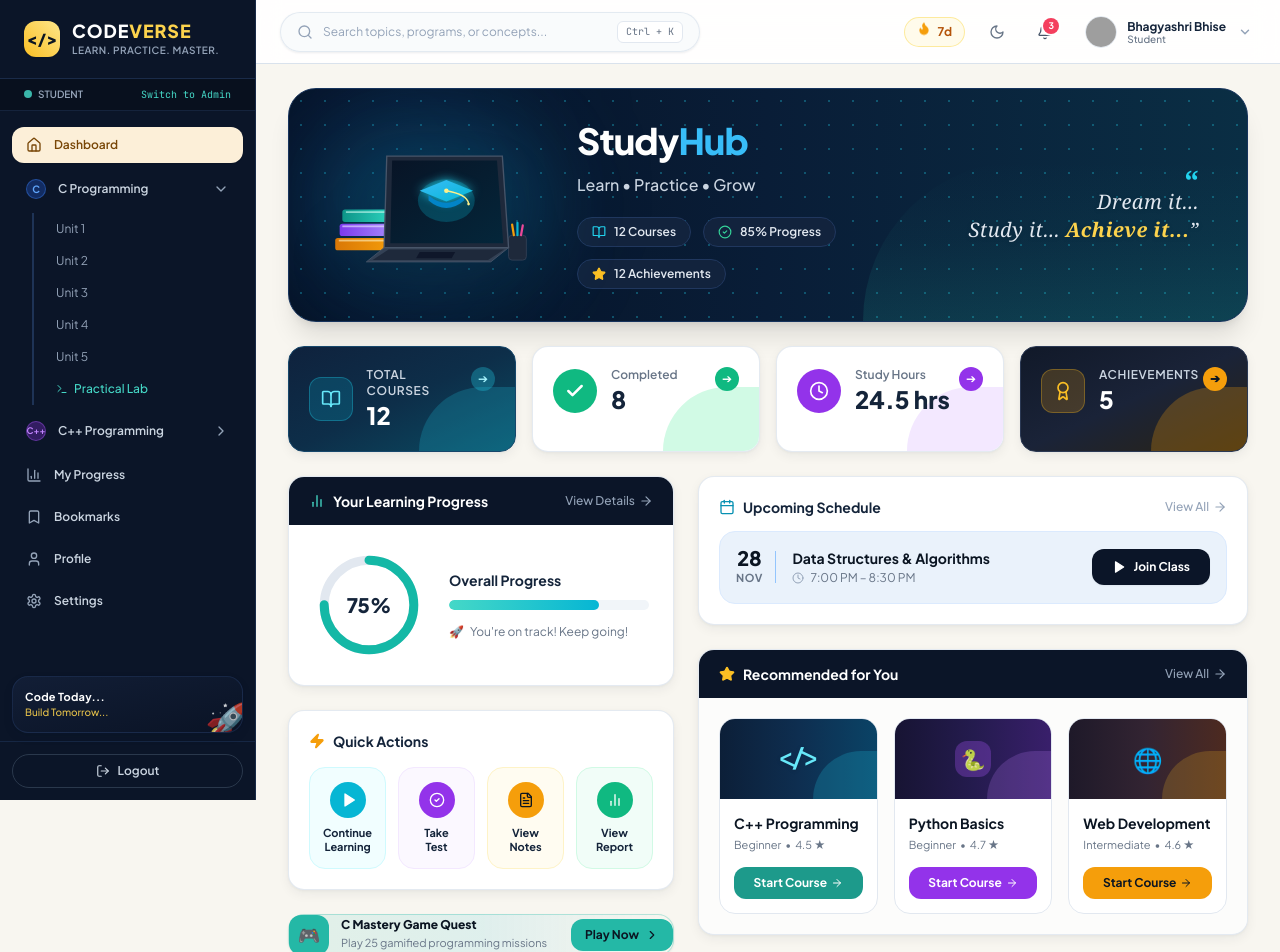
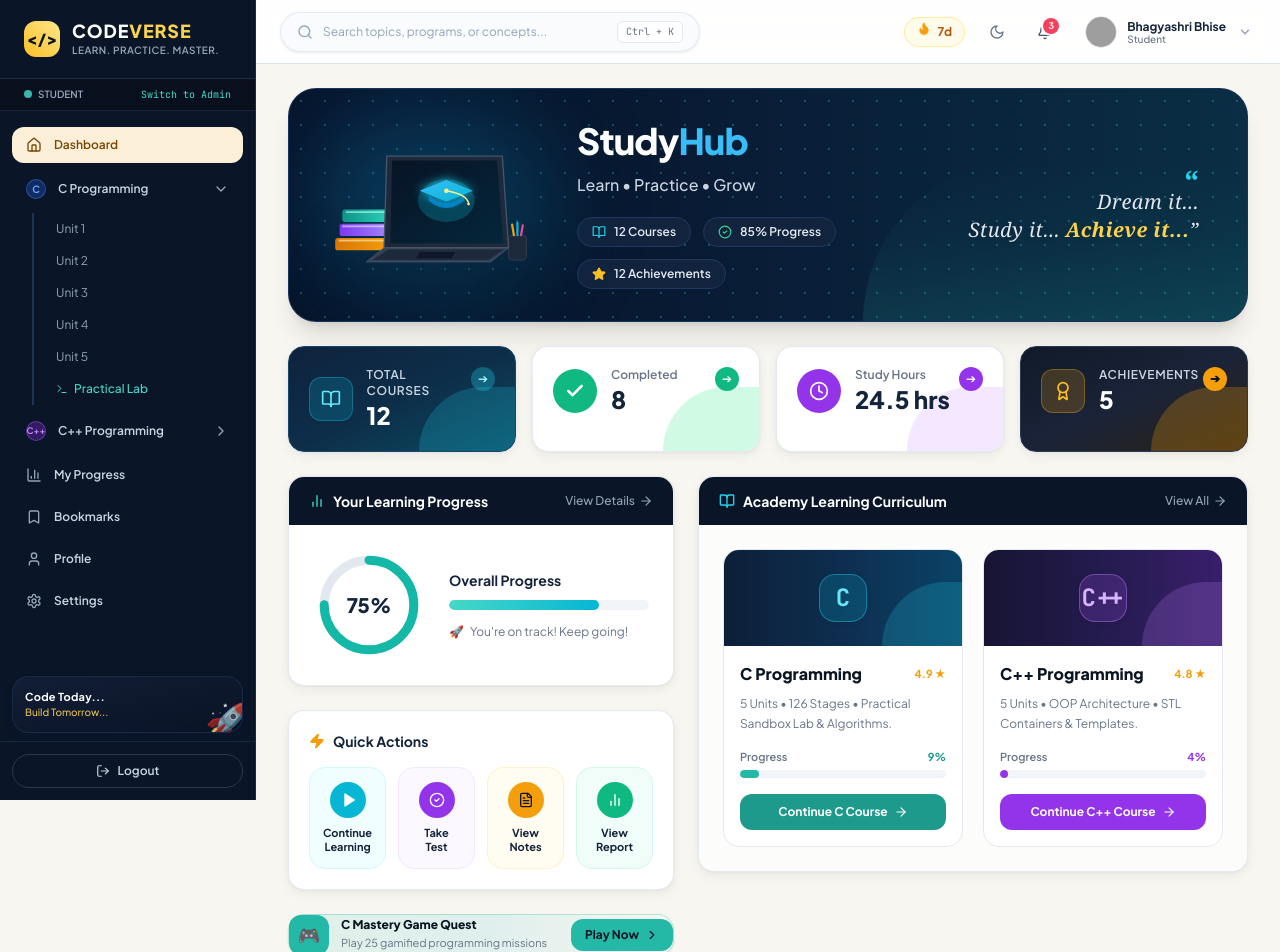
Before and after one commit to bbhagyashri928-max/studyhub, a React (Vite) app: page / in a window 1280 px wide. Shown: the top 952 px of the page. Built offline with nearby package versions, Linux system fonts and the light colour scheme; grey boxes are pictures that could not be loaded.

Commit message:
Update Dashboard: remove Upcoming Schedule, add Academy Learning Curriculum with C and C++

```diff
--- a/src/pages/user/Dashboard.tsx
+++ b/src/pages/user/Dashboard.tsx
@@ -476,68 +476,17 @@ export const Dashboard: React.FC<DashboardProps> = ({ onNavigate }) => {
         </div>
 
         {/* =====================================================================
-            RIGHT COLUMN (~60% width): Upcoming Schedule & Recommended for You
+            RIGHT COLUMN (~60% width): Academy Learning Curriculum
            ===================================================================== */}
         <div className="lg:col-span-7 space-y-6">
 
-          {/* 1. Upcoming Schedule Card */}
-          <div className="rounded-2xl bg-white dark:bg-navy-900 border border-slate-200/90 dark:border-navy-800 p-5 shadow-soft space-y-3.5">
-            <div className="flex items-center justify-between">
-              <div className="flex items-center gap-2">
-                <Calendar className="w-4 h-4 text-cyan-600 dark:text-cyan-400" />
-                <h3 className="font-bold text-sm text-navy-900 dark:text-white">Upcoming Schedule</h3>
-              </div>
-              <button
-                onClick={() => onNavigate('course-c')}
-                className="text-xs text-slate-400 hover:text-navy-900 dark:hover:text-white transition-colors flex items-center gap-1 font-medium"
-              >
-                <span>View All</span>
-                <ArrowRight className="w-3.5 h-3.5" />
-              </button>
-            </div>
-
-            {/* Schedule Item (Date Block + Title + Join Class Button) */}
-            <div className="p-4 rounded-2xl bg-[#EAF2FB] dark:bg-[#0E1C33] border border-blue-100 dark:border-blue-900/50 flex flex-col sm:flex-row items-center justify-between gap-4">
-              <div className="flex items-center gap-4 w-full sm:w-auto">
-                {/* Date Block with Vertical Separator */}
-                <div className="flex items-center gap-3 flex-shrink-0">
-                  <div className="text-center">
-                    <span className="text-xl font-black text-navy-950 dark:text-white block leading-none">28</span>
-                    <span className="text-[11px] font-bold text-slate-500 uppercase tracking-wider block mt-0.5">Nov</span>
-                  </div>
-                  <div className="w-[1.5px] h-8 bg-blue-300 dark:bg-blue-800" />
-                </div>
-
-                {/* Session Details */}
-                <div>
-                  <h4 className="font-bold text-sm text-navy-950 dark:text-white">
-                    Data Structures & Algorithms
-                  </h4>
-                  <p className="text-xs text-slate-500 dark:text-slate-400 mt-0.5 flex items-center gap-1.5">
-                    <Clock className="w-3 h-3 text-slate-400" />
-                    <span>7:00 PM – 8:30 PM</span>
-                  </p>
-                </div>
-              </div>
-
-              {/* Join Class / Continue Study Button */}
-              <button
-                onClick={() => onNavigate('course-c')}
-                className="w-full sm:w-auto px-5 py-2.5 rounded-xl bg-[#0B1528] hover:bg-[#13223B] text-white text-xs font-bold flex items-center justify-center gap-2 shadow-sm transition-all flex-shrink-0"
-              >
-                <Play className="w-3.5 h-3.5 fill-current" />
-                <span>Join Class</span>
-              </button>
-            </div>
-          </div>
-
-          {/* 2. Recommended for You (Dark Header + 3 Course Cards) */}
+          {/* Academy Learning Curriculum (Dark Header + 2 Course Cards for C & C++) */}
           <div className="rounded-2xl bg-white dark:bg-navy-900 border border-slate-200/90 dark:border-navy-800 shadow-soft overflow-hidden">
             {/* Dark Header */}
             <div className="bg-[#0B1528] text-white px-5 py-3.5 flex items-center justify-between">
               <div className="flex items-center gap-2">
-                <Star className="w-4 h-4 text-amber-400 fill-amber-400" />
-                <h3 className="font-bold text-sm">Recommended for You</h3>
+                <BookOpen className="w-4 h-4 text-cyan-400" />
+                <h3 className="font-bold text-sm">Academy Learning Curriculum</h3>
               </div>
               <button
                 onClick={() => onNavigate('course-c')}
@@ -548,106 +497,113 @@ export const Dashboard: React.FC<DashboardProps> = ({ onNavigate }) => {
               </button>
             </div>
 
-            {/* 3 Course Cards Grid (Matching Reference Mockup) */}
-            <div className="grid grid-cols-1 md:grid-cols-3 gap-4 p-5 bg-[#FAF9F7]/50 dark:bg-navy-950/40">
+            {/* 2 Course Cards Grid (C Programming & C++ Programming) */}
+            <div className="grid grid-cols-1 md:grid-cols-2 gap-5 p-6 bg-[#FAF9F7]/50 dark:bg-navy-950/40">
 
-              {/* Course 1: C++ Programming */}
+              {/* Course 1: C Programming */}
               <div className="rounded-2xl bg-white dark:bg-navy-900 border border-slate-200 dark:border-navy-800 overflow-hidden flex flex-col justify-between shadow-xs hover:shadow-soft transition-all group">
                 <div>
                   {/* Top Graphic Banner with Cyan/Blue Wave */}
-                  <div className="h-20 bg-gradient-to-r from-[#0C1F38] via-[#0E2E50] to-[#0A4366] flex items-center justify-center relative overflow-hidden">
-                    <div className="absolute right-0 bottom-0 w-16 h-12 bg-cyan-400/20 rounded-tl-full" />
-                    <span className="font-mono font-black text-2xl text-cyan-300 drop-shadow">
-                      &lt;/&gt;
-                    </span>
+                  <div className="h-24 bg-gradient-to-r from-[#0C1F38] via-[#0E2E50] to-[#0A4366] flex items-center justify-center relative overflow-hidden">
+                    <div className="absolute right-0 bottom-0 w-20 h-16 bg-cyan-400/20 rounded-tl-full" />
+                    <div className="flex items-center gap-2 relative z-10">
+                      <div className="w-12 h-12 rounded-2xl bg-cyan-500/20 border border-cyan-400/40 text-cyan-300 flex items-center justify-center font-mono font-black text-2xl drop-shadow">
+                        C
+                      </div>
+                    </div>
                   </div>
 
-                  <div className="p-3.5">
-                    <h4 className="font-bold text-xs sm:text-sm text-navy-950 dark:text-white truncate">
-                      C++ Programming
-                    </h4>
-                    <p className="text-[11px] text-slate-500 dark:text-slate-400 mt-1 flex items-center gap-1">
-                      <span>Beginner</span>
-                      <span>•</span>
-                      <span>4.5 ★</span>
+                  <div className="p-4 space-y-2">
+                    <div className="flex items-center justify-between">
+                      <h4 className="font-black text-base text-navy-950 dark:text-white truncate">
+                        C Programming
+                      </h4>
+                      <span className="text-[11px] font-bold text-amber-500 flex items-center gap-0.5">
+                        4.9 ★
+                      </span>
+                    </div>
+
+                    <p className="text-xs text-slate-500 dark:text-slate-400 leading-relaxed">
+                      5 Units • 126 Stages • Practical Sandbox Lab & Algorithms.
                     </p>
+
+                    {/* Progress Bar */}
+                    <div className="pt-2 space-y-1">
+                      <div className="flex items-center justify-between text-[11px] text-slate-500 font-semibold">
+                        <span>Progress</span>
+                        <span className="text-teal-600 dark:text-teal-400 font-bold">{cPercent}%</span>
+                      </div>
+                      <div className="w-full bg-slate-100 dark:bg-navy-800 h-2 rounded-full overflow-hidden">
+                        <div
+                          className="h-full rounded-full bg-teal-500 transition-all duration-500"
+                          style={{ width: `${cPercent}%` }}
+                        />
+                      </div>
+                    </div>
                   </div>
                 </div>
 
-                <div className="p-3.5 pt-0">
+                <div className="p-4 pt-0">
                   <button
-                    onClick={() => onNavigate('course-cpp')}
-                    className="w-full py-2 rounded-xl bg-teal-600 hover:bg-teal-500 text-white text-xs font-bold transition-all flex items-center justify-center gap-1 shadow-2xs"
+                    onClick={() => onNavigate('course-c')}
+                    className="w-full py-2.5 rounded-xl bg-teal-600 hover:bg-teal-500 active:scale-98 text-white text-xs font-bold transition-all flex items-center justify-center gap-1.5 shadow-2xs"
                   >
-                    <span>Start Course</span>
-                    <ArrowRight className="w-3 h-3" />
+                    <span>{cPercent > 0 ? 'Continue C Course' : 'Start C Course'}</span>
+                    <ArrowRight className="w-3.5 h-3.5" />
                   </button>
                 </div>
               </div>
 
-              {/* Course 2: Python Basics */}
+              {/* Course 2: C++ Programming */}
               <div className="rounded-2xl bg-white dark:bg-navy-900 border border-slate-200 dark:border-navy-800 overflow-hidden flex flex-col justify-between shadow-xs hover:shadow-soft transition-all group">
                 <div>
-                  {/* Top Graphic Banner with Purple Wave */}
-                  <div className="h-20 bg-gradient-to-r from-[#171433] via-[#241B4E] to-[#391F6B] flex items-center justify-center relative overflow-hidden">
-                    <div className="absolute right-0 bottom-0 w-16 h-12 bg-purple-400/20 rounded-tl-full" />
-                    {/* Python stylized icon */}
-                    <div className="w-9 h-9 rounded-xl bg-purple-500/30 flex items-center justify-center text-xl font-bold text-purple-300">
-                      🐍
+                  {/* Top Graphic Banner with Purple/Coral Wave */}
+                  <div className="h-24 bg-gradient-to-r from-[#171433] via-[#241B4E] to-[#391F6B] flex items-center justify-center relative overflow-hidden">
+                    <div className="absolute right-0 bottom-0 w-20 h-16 bg-purple-400/20 rounded-tl-full" />
+                    <div className="flex items-center gap-2 relative z-10">
+                      <div className="w-12 h-12 rounded-2xl bg-purple-500/20 border border-purple-400/40 text-purple-300 flex items-center justify-center font-mono font-black text-2xl drop-shadow">
+                        C++
+                      </div>
                     </div>
                   </div>
 
-                  <div className="p-3.5">
-                    <h4 className="font-bold text-xs sm:text-sm text-navy-950 dark:text-white truncate">
-                      Python Basics
-                    </h4>
-                    <p className="text-[11px] text-slate-500 dark:text-slate-400 mt-1 flex items-center gap-1">
-                      <span>Beginner</span>
-                      <span>•</span>
-                      <span>4.7 ★</span>
+                  <div className="p-4 space-y-2">
+                    <div className="flex items-center justify-between">
+                      <h4 className="font-black text-base text-navy-950 dark:text-white truncate">
+                        C++ Programming
+                      </h4>
+                      <span className="text-[11px] font-bold text-amber-500 flex items-center gap-0.5">
+                        4.8 ★
+                      </span>
+                    </div>
+
+                    <p className="text-xs text-slate-500 dark:text-slate-400 leading-relaxed">
+                      5 Units • OOP Architecture • STL Containers & Templates.
                     </p>
+
+                    {/* Progress Bar */}
+                    <div className="pt-2 space-y-1">
+                      <div className="flex items-center justify-between text-[11px] text-slate-500 font-semibold">
+                        <span>Progress</span>
+                        <span className="text-purple-600 dark:text-purple-400 font-bold">{cppPercent}%</span>
+                      </div>
+                      <div className="w-full bg-slate-100 dark:bg-navy-800 h-2 rounded-full overflow-hidden">
+                        <div
+                          className="h-full rounded-full bg-purple-600 transition-all duration-500"
+                          style={{ width: `${cppPercent}%` }}
+                        />
+                      </div>
+                    </div>
                   </div>
                 </div>
 
-                <div className="p-3.5 pt-0">
+                <div className="p-4 pt-0">
                   <button
-                    onClick={() => onNavigate('course-other')}
-                    className="w-full py-2 rounded-xl bg-purple-600 hover:bg-purple-500 text-white text-xs font-bold transition-all flex items-center justify-center gap-1 shadow-2xs"
+                    onClick={() => onNavigate('course-cpp')}
+                    className="w-full py-2.5 rounded-xl bg-purple-600 hover:bg-purple-500 active:scale-98 text-white text-xs font-bold transition-all flex items-center justify-center gap-1.5 shadow-2xs"
                   >
-                    <span>Start Course</span>
-                    <ArrowRight className="w-3 h-3" />
-                  </button>
-                </div>
-              </div>
-
-              {/* Course 3: Web Development / Practical Lab */}
-              <div className="rounded-2xl bg-white dark:bg-navy-900 border border-slate-200 dark:border-navy-800 overflow-hidden flex flex-col justify-between shadow-xs hover:shadow-soft transition-all group">
-                <div>
-                  {/* Top Graphic Banner with Golden Amber Wave */}
-                  <div className="h-20 bg-gradient-to-r from-[#1E1929] via-[#332432] to-[#4D2A20] flex items-center justify-center relative overflow-hidden">
-                    <div className="absolute right-0 bottom-0 w-16 h-12 bg-amber-400/20 rounded-tl-full" />
-                    <span className="text-2xl">🌐</span>
-                  </div>
-
-                  <div className="p-3.5">
-                    <h4 className="font-bold text-xs sm:text-sm text-navy-950 dark:text-white truncate">
-                      Web Development
-                    </h4>
-                    <p className="text-[11px] text-slate-500 dark:text-slate-400 mt-1 flex items-center gap-1">
-                      <span>Intermediate</span>
-                      <span>•</span>
-                      <span>4.6 ★</span>
-                    </p>
-                  </div>
-                </div>
-
-                <div className="p-3.5 pt-0">
-                  <button
-                    onClick={() => onNavigate('practical-lab?course=c')}
-                    className="w-full py-2 rounded-xl bg-amber-500 hover:bg-amber-400 text-navy-950 text-xs font-bold transition-all flex items-center justify-center gap-1 shadow-2xs"
-                  >
-                    <span>Start Course</span>
-                    <ArrowRight className="w-3 h-3" />
+                    <span>{cppPercent > 0 ? 'Continue C++ Course' : 'Start C++ Course'}</span>
+                    <ArrowRight className="w-3.5 h-3.5" />
                   </button>
                 </div>
               </div>
```
